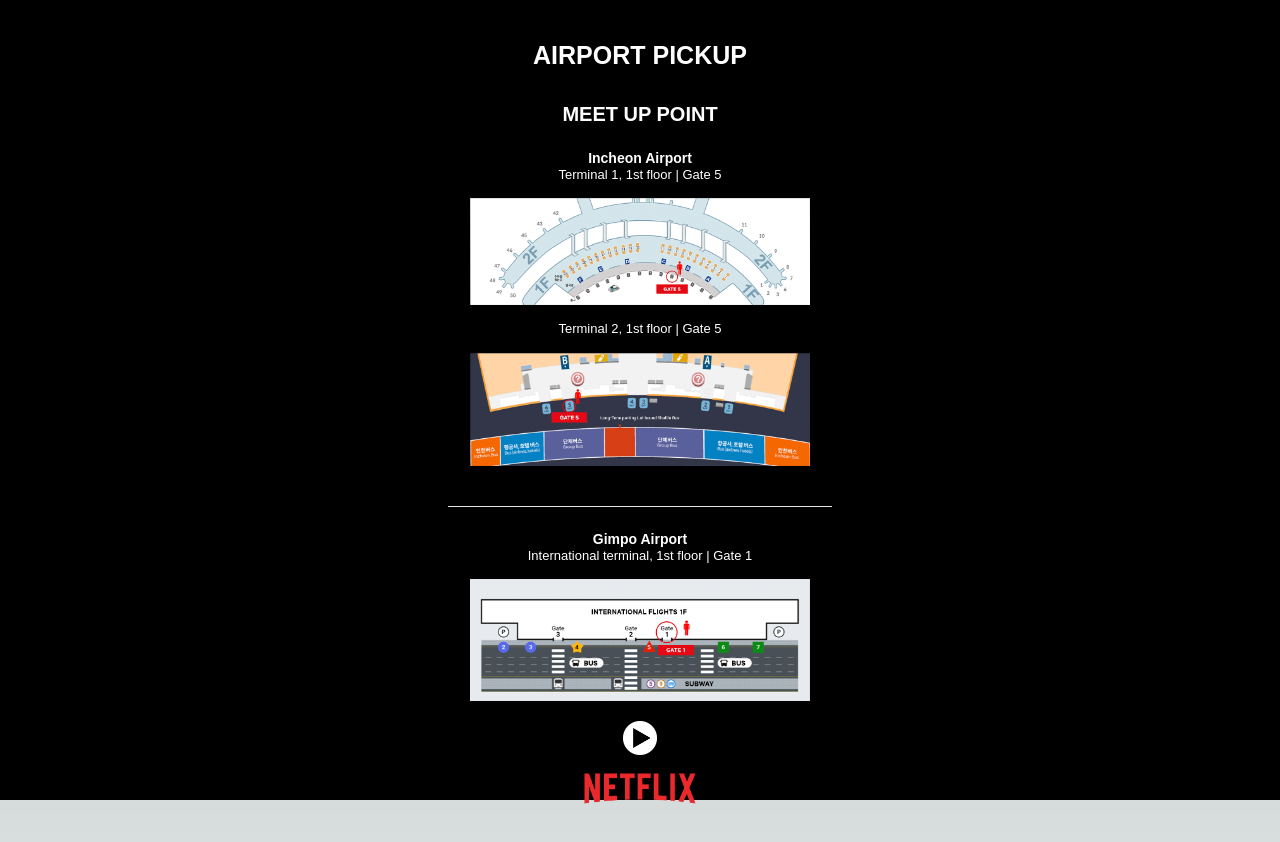
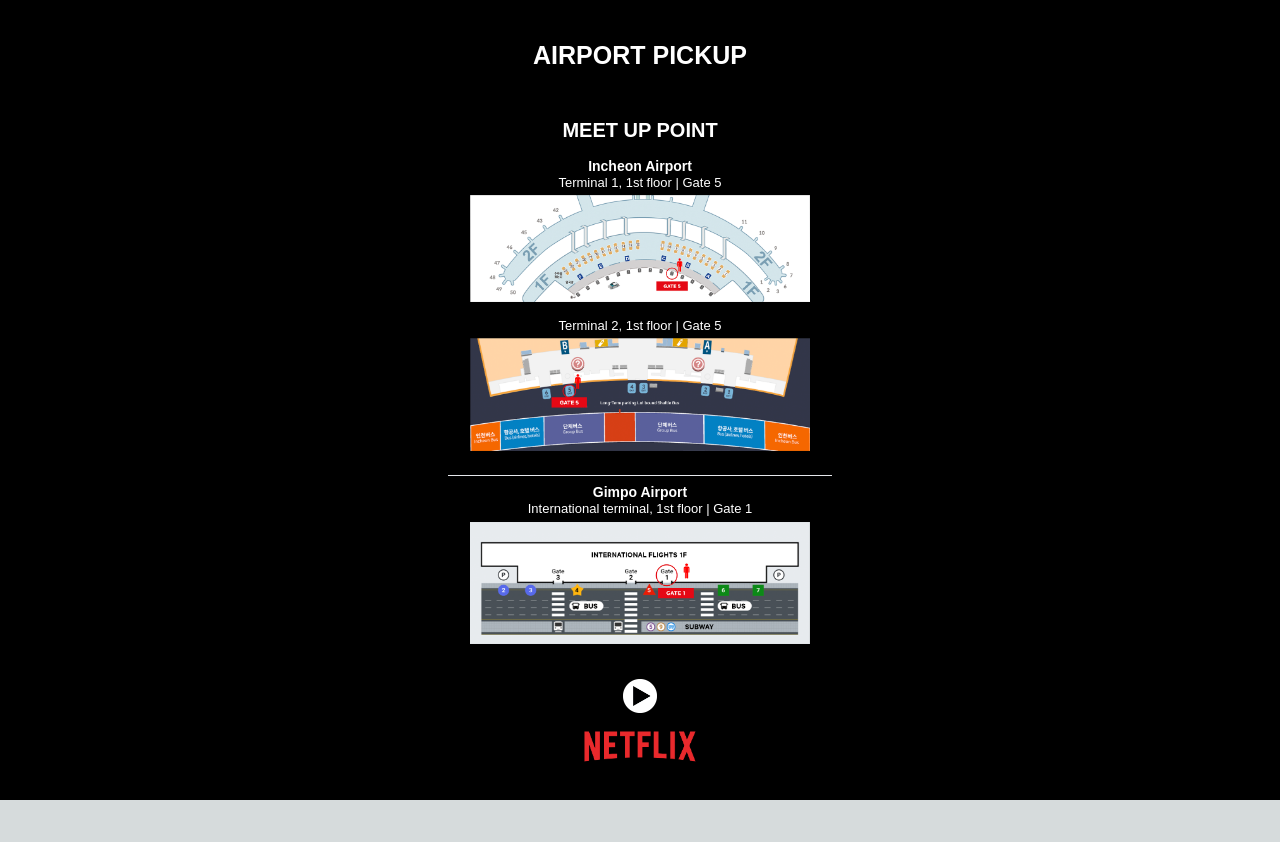
Before and after one commit to jiohjung98/netflix-squid-game-trip, a Next.js app: page /airport in a window 1280 px wide. After the commit the page ends 800 px from the top, so only its background shows below. Built offline with nearby package versions, Linux system fonts and the light colour scheme; a web font is replaced by a local one.

Commit message:
fix: airport

```diff
--- a/src/pages/airport/index.tsx
+++ b/src/pages/airport/index.tsx
@@ -18,13 +18,13 @@ const AirportPickupPage = () => {
        <div className='w-full flex flex-col justify-center text-center items-center flex-grow'>
         {currentPage === 1 && (
           <>
-            <p className="text-white mt-[1rem] mb-[1.5rem] font-extrabold" style={{ fontSize: '20px' }}>MEET UP POINT</p>
+            <p className="text-white mt-[1rem] mb-[1rem] font-extrabold" style={{ fontSize: '20px' }}>MEET UP POINT</p>
             <div className="netflix-light text-white font-bold" style={{ fontSize: '14px' }}>Incheon Airport</div>
             <div className="netflix-light text-white font-light" style={{ fontSize: '13px' }}>Terminal 1, 1st floor | Gate 5</div>
             <Image
              src="/airport3.png"
              alt="airport3 Logo"
-             className="mx-auto my-[1rem]"
+             className="mx-auto mt-[0.3rem] mb-[1rem]"
              width={340}
              height={200}
              priority
@@ -33,12 +33,12 @@ const AirportPickupPage = () => {
             <Image
              src="/airport2.png"
              alt="airport2 Logo"
-             className="mx-auto my-[1rem]"
+             className="mx-auto mt-[0.3rem] mb-[1rem]"
              width={340}
              height={200}
              priority
            />
-            <div className="flex justify-center w-full mx-auto gray-500 my-[1.5rem]">
+            <div className="flex justify-center w-full mx-auto gray-500 my-[0.5rem]">
                 <hr className='w-[30%]'></hr>
               </div>
             <div className="netflix-light text-white font-bold" style={{ fontSize: '14px' }}>Gimpo Airport</div>
@@ -46,7 +46,7 @@ const AirportPickupPage = () => {
             <Image
              src="/airport1.png"
              alt="airport1 Logo"
-             className="mx-auto my-[1rem]"
+             className="mx-auto mt-[0.3rem] mb-[1rem]"
              width={340}
              height={200}
              priority
@@ -62,7 +62,7 @@ const AirportPickupPage = () => {
         )}
         {currentPage === 2 && (
           <div>
-                                 <p className="text-white mt-[2rem] mb-[1.5rem] font-extrabold" style={{ fontSize: '20px' }}>WHO WILL BE WAITING?</p>
+            <p className="text-white mt-[2rem] mb-[1.5rem] font-extrabold" style={{ fontSize: '20px' }}>WHO WILL BE WAITING?</p>
             <div className="netflix-light text-white font-light" style={{ fontSize: '13px' }}>Please find a staff member wearing</div>
             <div className="netflix-light text-white mb-[1rem] font-light" style={{ fontSize: '13px' }}>a gray suit and holding a Netflix sign below</div>
             <Image
```
